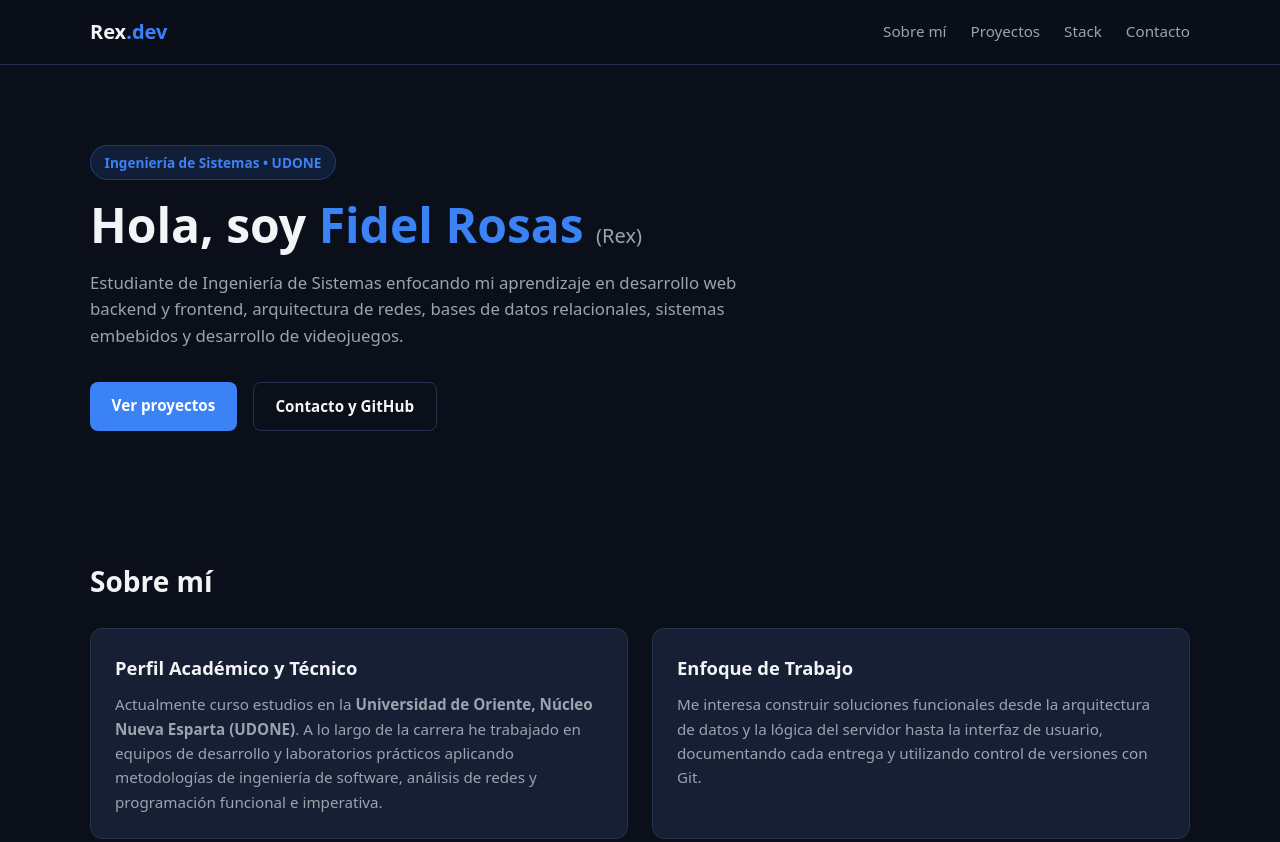
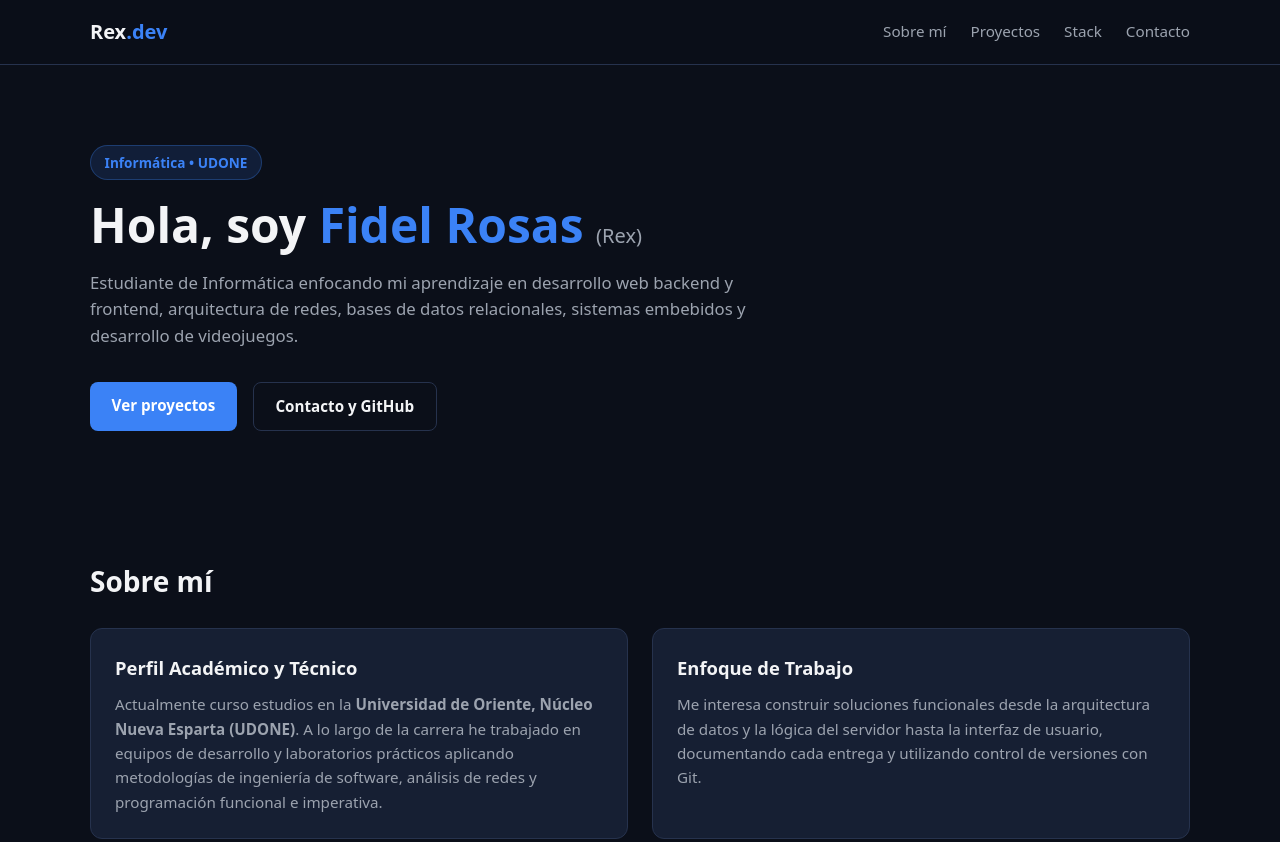
Before and after one commit to RexRoss/fidel-rosas-portafolio, a plain HTML site: page index.html in a window 1280 px wide. Shown: the top 842 px of the page. Drawn offline with Linux system fonts and the light colour scheme.

Commit message:
cambio ligero 2

```diff
--- a/index.html
+++ b/index.html
@@ -3,8 +3,8 @@
 <head>
   <meta charset="UTF-8" />
   <meta name="viewport" content="width=device-width, initial-scale=1.0" />
-  <meta name="description" content="Portafolio académico y técnico de Fidel Andrés Rosas Millán (Rex) - Ingeniería de Sistemas, UDONE." />
-  <title>Fidel Rosas (Rex) | Portafolio</title>
+  <meta name="description" content="Portafolio académico y técnico de Fidel Rosas - Informática, UDONE." />
+  <title>Fidel Rosas | Portafolio</title>
   <link rel="stylesheet" href="styles.css" />
 </head>
 <body>
@@ -26,10 +26,10 @@
     <!-- Hero -->
     <section id="inicio" class="hero">
       <div class="container hero-content">
-        <span class="badge">Ingeniería de Sistemas • UDONE</span>
+        <span class="badge">Informática • UDONE</span>
         <h1>Hola, soy <span class="highlight">Fidel Rosas</span> <small>(Rex)</small></h1>
         <p class="hero-desc">
-          Estudiante de Ingeniería de Sistemas enfocando mi aprendizaje en desarrollo web backend y frontend,
+          Estudiante de Informática enfocando mi aprendizaje en desarrollo web backend y frontend,
           arquitectura de redes, bases de datos relacionales, sistemas embebidos y desarrollo de videojuegos.
         </p>
         <div class="hero-actions">
```
